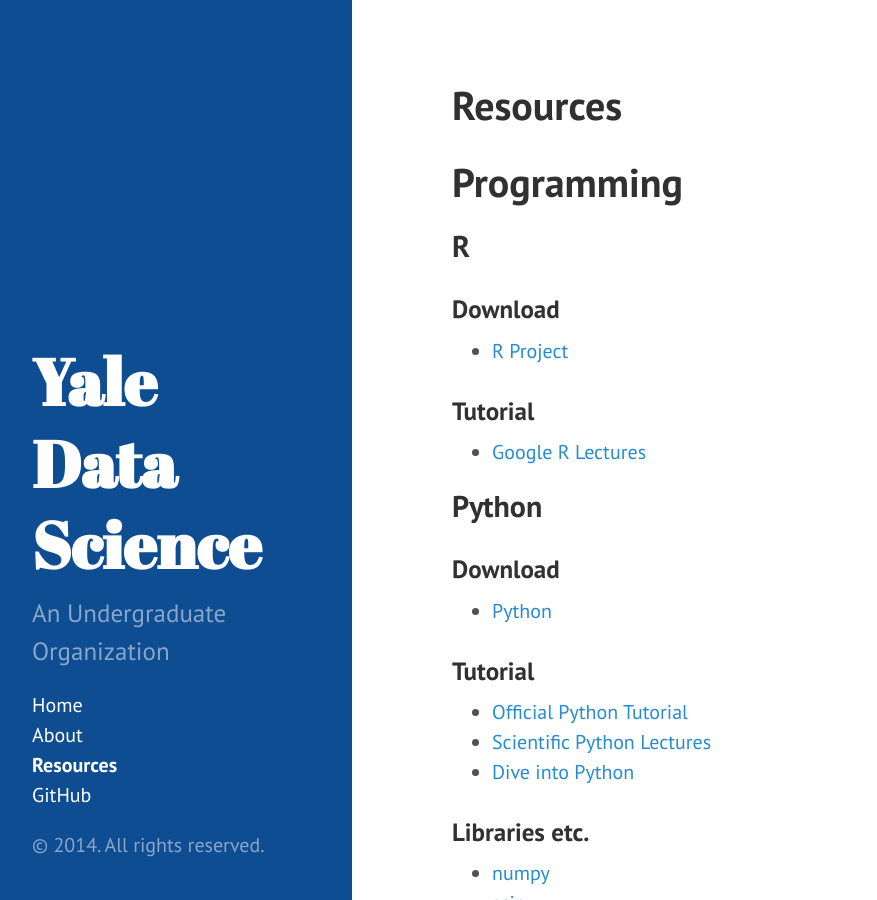
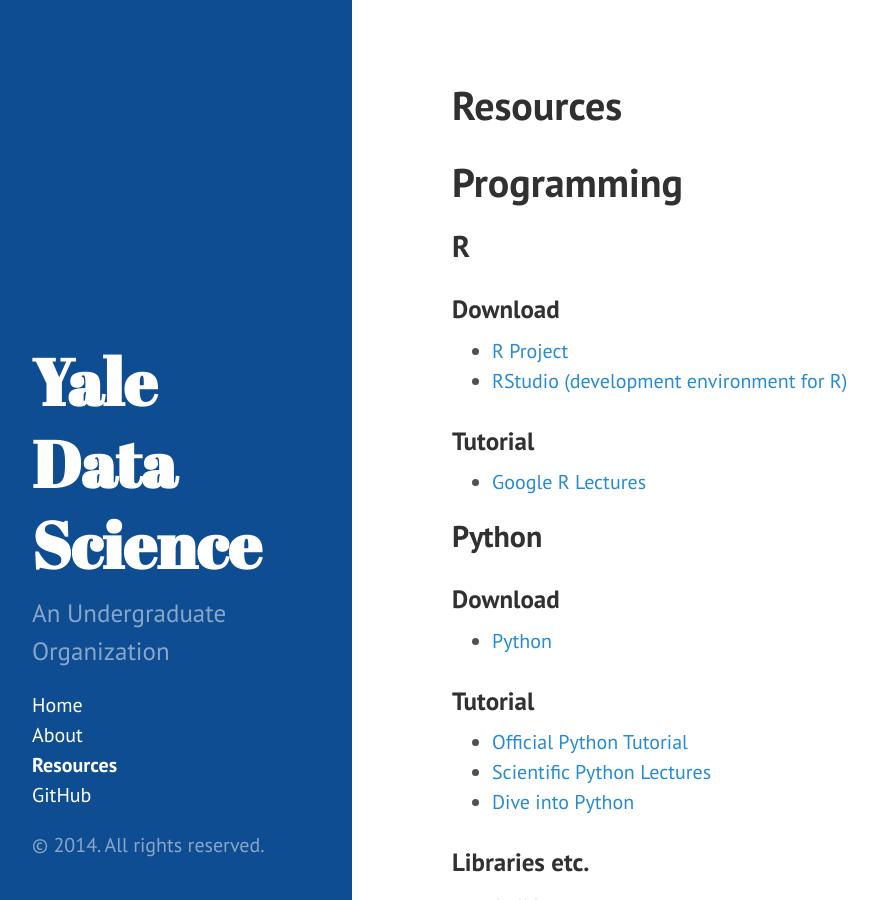
Before and after one commit to YaleDataScience/old-site, a Jekyll site: the page built from resources.html, in a window 1280 px wide and 900 px high. Shown: the whole window, without its empty margins (8-885 px from the left). Built offline with Jekyll 4.4.1, drawn with Linux system fonts in a browser that asks for light colours; Markdown is read by kramdown in place of the engine named in the settings.

Commit message:
Update resources.html

```diff
--- a/resources.html
+++ b/resources.html
@@ -10,6 +10,9 @@
       <ul>
       <li>
       <a href="http://www.r-project.org/" target="_blank">R Project</a>
+      </li>
+      <li>
+      <a href=" http://www.rstudio.com/products/rstudio/#Desk" target="_blank">RStudio (development environment for R)</a>
       </li>
       </ul>
     <h3>Tutorial</h3>
```
